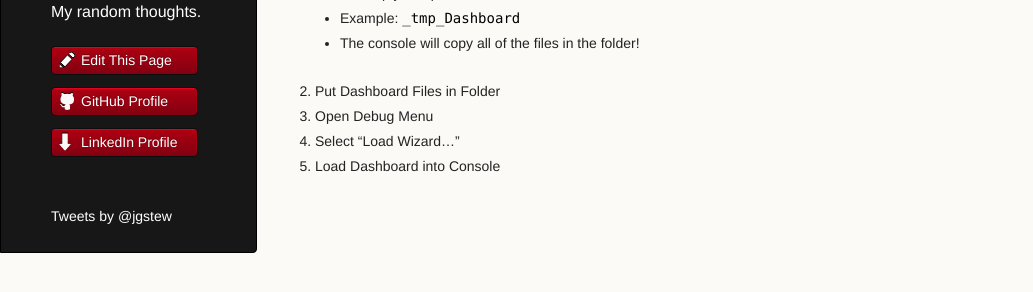
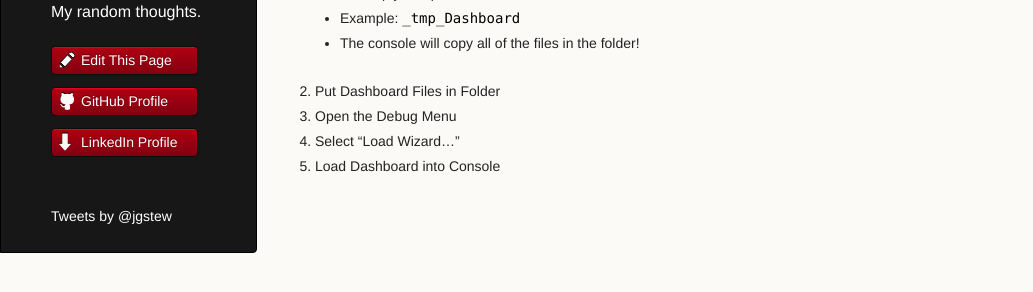
Before and after one commit to jgstew/jgstew.github.io, a Jekyll site: the page built from _posts/2018-10-29-Debug-Dashboard-In-BigFix-Console.md, in a window 1280 px wide. Shown: the part 120-412 px from the top of the page, without its empty margins (0-1033 px from the left). Built offline with Jekyll 4.4.1, drawn with Linux system fonts in a browser that asks for light colours; nearby versions of some CDN libraries; comment, search, counter and statistics services are not loaded.

Commit message:
Update 2018-10-29-Debug-Dashboard-In-BigFix-Console.md

```diff
--- a/_posts/2018-10-29-Debug-Dashboard-In-BigFix-Console.md
+++ b/_posts/2018-10-29-Debug-Dashboard-In-BigFix-Console.md
@@ -3,6 +3,6 @@
     * Example: `_tmp_Dashboard`
     * The console will copy all of the files in the folder!
 1. Put Dashboard Files in Folder
-1. Open Debug Menu
+1. Open the Debug Menu
 1. Select "Load Wizard..."
 1. Load Dashboard into Console
```
